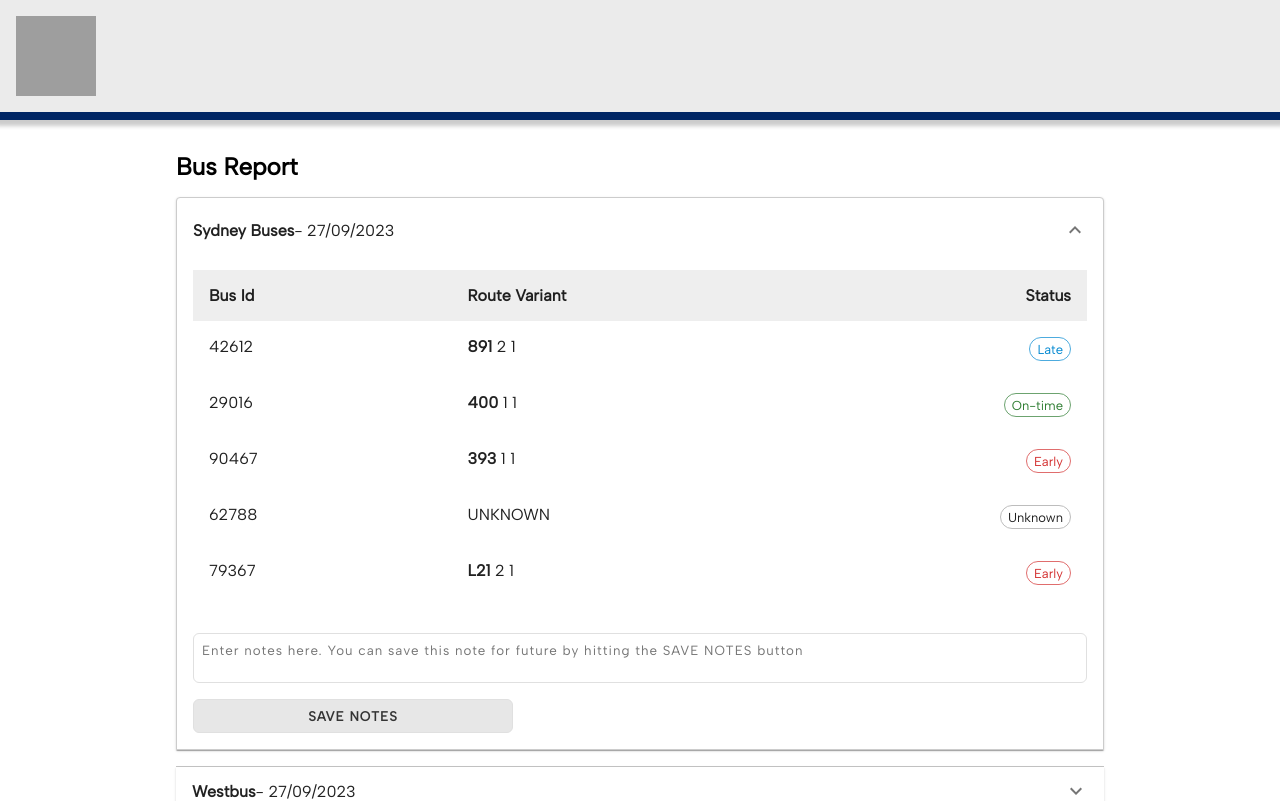
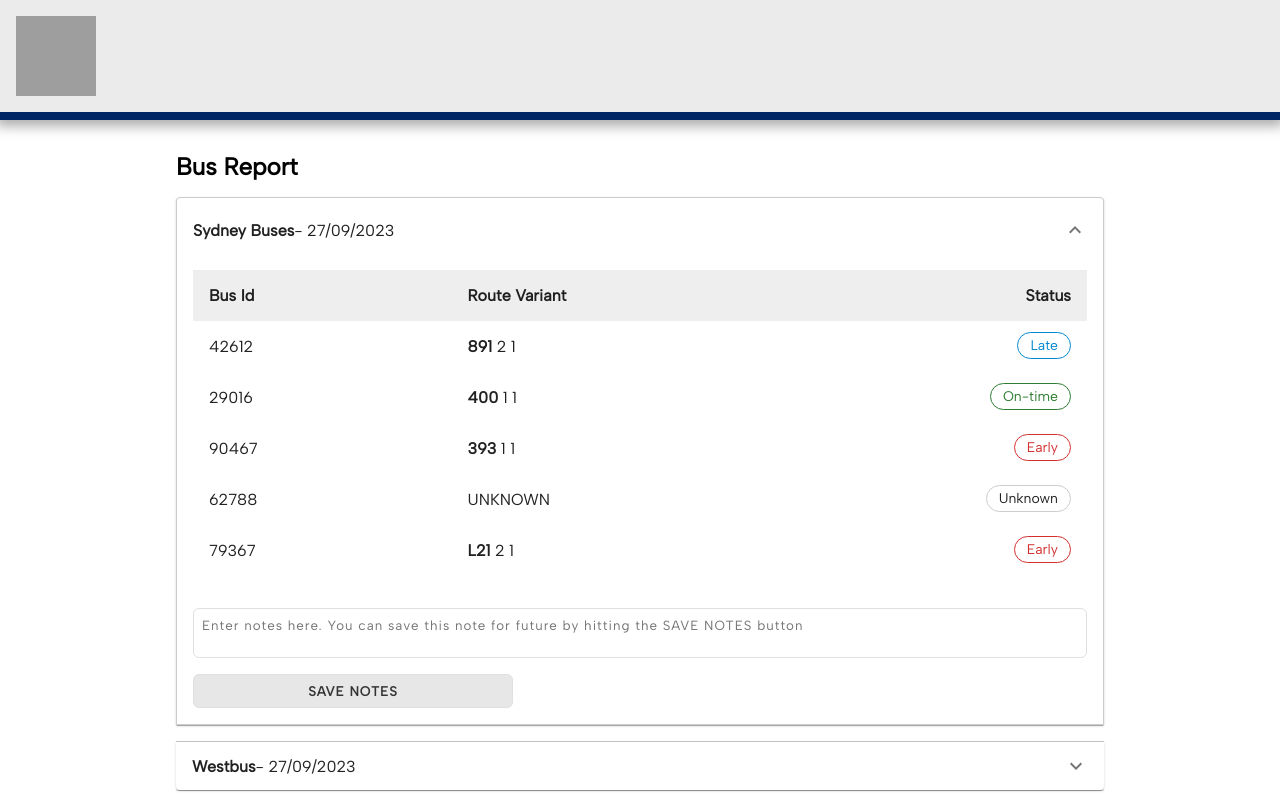
Before and after one commit to nitinsuri/bus-service-tracker-app-ts, a React (Create React App) app: page / in a window 1280 px wide. Shown: the top 801 px of the page. Built offline with nearby package versions, Linux system fonts and the light colour scheme; grey boxes are pictures that could not be loaded.

Commit message:
coverting js to TS

```diff
--- a/src/App.tsx
+++ b/src/App.tsx
@@ -8,7 +8,7 @@ import Loader from './Components/Loader/Loader';
 import AccordionPanel from './Components/AccordionPanel/AccordionPanel';
 import './style.scss';
 
-export const App: FC<{ name: string }> = ({ name }) => {
+export const App: FC = () => {
 	const { data, loading, error } = useFetch('./bus.json');
 	const [expanded, setExpanded] = useState('panel0');
 	const { sectionTitle } = appStaticLabels;
--- a/src/Components/AccordionPanel/AccordionPanel.tsx
+++ b/src/Components/AccordionPanel/AccordionPanel.tsx
@@ -1,18 +1,34 @@
-import React, { useState } from 'react';
-import Alerts from '../Alert/Alert';
+import { FC, useState } from 'react';
+import Alert from '../Alert/Alert';
 import { deviationLabel, highlightSubString } from '../../utils';
 import { appStaticLabels } from '../../constants';
 import Accordion from '@mui/material/Accordion';
 import AccordionSummary from '@mui/material/AccordionSummary';
 import AccordionDetails from '@mui/material/AccordionDetails';
 import ExpandMoreIcon from '@mui/icons-material/ExpandMore';
-import Chip from '@mui/material/Chip';
 import Divider from '@mui/material/Divider';
 import Stack from '@mui/material/Stack';
 
-// export const AccordionPanel: FC<{ name: string }> = ({ name }) => {}
-const AccordionPanel = (props) => {
+interface AccordionPanelProps {
+	service: {
+		organisation: String;
+		date: String;
+		busData: [
+			{
+				busId: Number;
+				routeVariant: String;
+				deviationFromTimetable: Number | String;
+			}
+		];
+	};
+	idx: Number;
+	expanded: String;
+	handleAccordionChange: any;
+}
+
+const AccordionPanel: FC<AccordionPanelProps> = (props) => {
 	const { service, idx, expanded, handleAccordionChange } = props;
+	const { organisation, date, busData } = service;
 
 	const {
 		sectionHeaders,
@@ -41,38 +57,47 @@ const AccordionPanel = (props) => {
 		<>
 			<Accordion
 				expanded={expanded === `panel${idx}`}
-        onChange={handleAccordionChange(`panel${idx}`)}
-      >
+				onChange={handleAccordionChange(`panel${idx}`)}>
 				<AccordionSummary
 					expandIcon={<ExpandMoreIcon />}
 					aria-controls={`panel${idx}a-content`}
-          id={`panel${idx}a-header`}
-        >
-          <strong>{service.organisation}</strong> - {service.date}
+					id={`panel${idx}a-header`}>
+					<strong>{organisation}</strong> - {date}
 				</AccordionSummary>
 				<AccordionDetails>
-          <ul className="flat-list">
-            <li className="list-header">
+					<ul className='flat-list'>
+						<li className='list-header'>
 							<span>{busId}</span>
 							<span>{variant}</span>
 							<span>{deviation}</span>
 						</li>
-            {service.busData.map((serviceData) => {
-              const { busId, routeVariant, deviationFromTimetable } =
-                serviceData;
-              const { label, status } = deviationLabel(deviationFromTimetable);
-              const rvLabel = highlightSubString(routeVariant, 0, 3);
+						{busData.map((serviceData) => {
+							const {
+								busId,
+								routeVariant,
+								deviationFromTimetable,
+							} = serviceData;
+							const {
+								label,
+								status,
+							}: { label: String; status: string } =
+								deviationLabel(deviationFromTimetable);
+							const rvLabel = highlightSubString(
+								routeVariant,
+								0,
+								3
+							);
 							return (
-                <li key={busId}>
-                  <span>{busId}</span>
-                  <span dangerouslySetInnerHTML={{ __html: rvLabel }}></span>
+								<li key={busId.toString()}>
+									<span>{busId.toString()}</span>
+									<span
+										dangerouslySetInnerHTML={{
+											__html: rvLabel,
+										}}></span>
 									<span>
-                    <Chip
-                      label={label}
-                      color={status}
-                      size="small"
-                      variant="outlined"
-                    />
+										<span className={'status ' + status}>
+											{label}
+										</span>
 									</span>
 								</li>
 							);
@@ -80,7 +105,10 @@ const AccordionPanel = (props) => {
 					</ul>
 					<Stack spacing={2}>
 						{message && (
-              <Alerts severity={'info'} message={confirmSaveMessage} />
+							<Alert
+								severity={'info'}
+								message={confirmSaveMessage}
+							/>
 						)}
 						<textarea
 							id={`panel${idx}a-header-notes`}
@@ -88,7 +116,9 @@ const AccordionPanel = (props) => {
 							onChange={(e) => setNote(e.target.value)}
 							defaultValue={note}
 						/>
-            <button className="save-notes-button" onClick={saveNoteHandler}>
+						<button
+							className='save-notes-button'
+							onClick={saveNoteHandler}>
 							{saveNotesButton}
 						</button>
 					</Stack>
--- a/src/Components/Alert/Alert.tsx
+++ b/src/Components/Alert/Alert.tsx
@@ -1,6 +1,17 @@
-import * as React from 'react';
-import Alert from '@mui/material/Alert';
+import { FC } from 'react';
 
-export default function Alerts(props) {
-  return <Alert severity={props.severity}>{props.message}</Alert>;
+interface AlertProps {
+	severity: string;
+	message: string;
 }
+
+const Alert: FC<AlertProps> = (props) => {
+	const { severity, message } = props;
+	return (
+		<>
+			<div className={'alert '+severity}>{message}</div>
+		</>
+	);
+};
+
+export default Alert;
--- a/src/Components/Footer/Footer.tsx
+++ b/src/Components/Footer/Footer.tsx
@@ -1,8 +1,10 @@
-import React from 'react';
-export default function Footer() {
-  return (
-    <footer>
-      <p>Copyright {new Date().getFullYear()} Transport for NSW.</p>
-    </footer>
-  );
-}
+import { FC } from 'react';
+const Footer: FC = () => {
+	return (
+		<footer>
+			<p>Copyright {new Date().getFullYear()} Transport for NSW.</p>
+		</footer>
+	);
+};
+
+export default Footer;
--- a/src/Components/Header/Header.tsx
+++ b/src/Components/Header/Header.tsx
@@ -1,6 +1,6 @@
-import React from 'react';
+import { FC } from 'react';
 
-export default function Header() {
+const Header: FC = () => {
   return (
     <header>
       <nav>
@@ -11,3 +11,5 @@ export default function Header() {
     </header>
   );
 }
+
+export default Header;
--- /dev/null
+++ b/src/alert-status.scss
@@ -0,0 +1,36 @@
+
+.status {
+    border: 1px solid var(--default);
+    border-radius: 24px;
+    font-size: .875rem;
+    padding: .25rem .75rem;
+    &.success {
+      border-color: var(--success);
+      color: var(--success);
+    }
+    &.info{
+      border-color: var(--info);
+      color: var(--info);
+    }
+    &.error {
+      border-color: var(--error);
+      color: var(--error);
+    }
+  }
+
+  .alert {
+    background-color: var(--defaultBg);
+    padding: 1rem;
+    &.info {
+      background-color: var(--infoBg);
+      color: var(--info);
+    }
+    &.success {
+      background-color: var(--successBg);
+      color: var(--success);
+    }
+    &.error {
+      background-color: var(--errorBg);
+      color: var(--error);
+    }
+  }
--- a/src/header.module.scss
+++ b/src/header.module.scss
@@ -1,7 +1,7 @@
 header {
   background-color: #ebebeb;
   border-bottom: 8px solid #002664;
-  box-shadow: 0 2px 4px 4px #ccc;
+  box-shadow: 0 2px 12px 4px #aaa;
   padding: 1rem;
   h1 {
     margin: 0;
--- a/src/index.tsx
+++ b/src/index.tsx
@@ -7,6 +7,6 @@ const root = createRoot(document.getElementById('app'));
 
 root.render(
   <StrictMode>
-    <App name="StackBlitz" />
+    <App />
   </StrictMode>
 );
--- a/src/style.scss
+++ b/src/style.scss
@@ -1,3 +1,14 @@
+:root {
+  --default: rgb(204, 204, 204);
+  --defaultBg: rgba(204, 204, 204, 0.2);
+  --error: rgb(211, 47, 47);
+  --errorBg: rgba(211, 47, 47, 0.1);
+  --success: rgb(46, 125, 50);
+  --successBg: rgba(46, 125, 50, 0.1);
+  --info: rgb(2, 136, 209);
+  --infoBg: rgba(2, 136, 209, 0.1);
+}
+
 * {
   box-sizing: border-box;
   font-family: 'Albert Sans', system-ui, sans-serif;
@@ -7,6 +18,7 @@
 @import 'footer.module';
 @import 'loader.module';
 @import 'flat-list';
+@import 'alert-status';
 
 body {
   font-family: 'Albert Sans', system-ui, sans-serif;
@@ -31,18 +43,6 @@ h1 {
 .list-header {
   background-color: #eee;
   font-weight: 700;
-}
-
-.early {
-  color: red;
-}
-
-.on-time {
-  color: green;
-}
-
-.late {
-  color: blue;
 }
 
 .highlight {
```
Also changed, not shown: package.json (+12 -0 lines), src/Components/Loader/Loader.tsx (+6 -4 lines), src/flat-list.scss (line endings or trailing spaces). Lines whose indentation alone changed are shown as unchanged.
